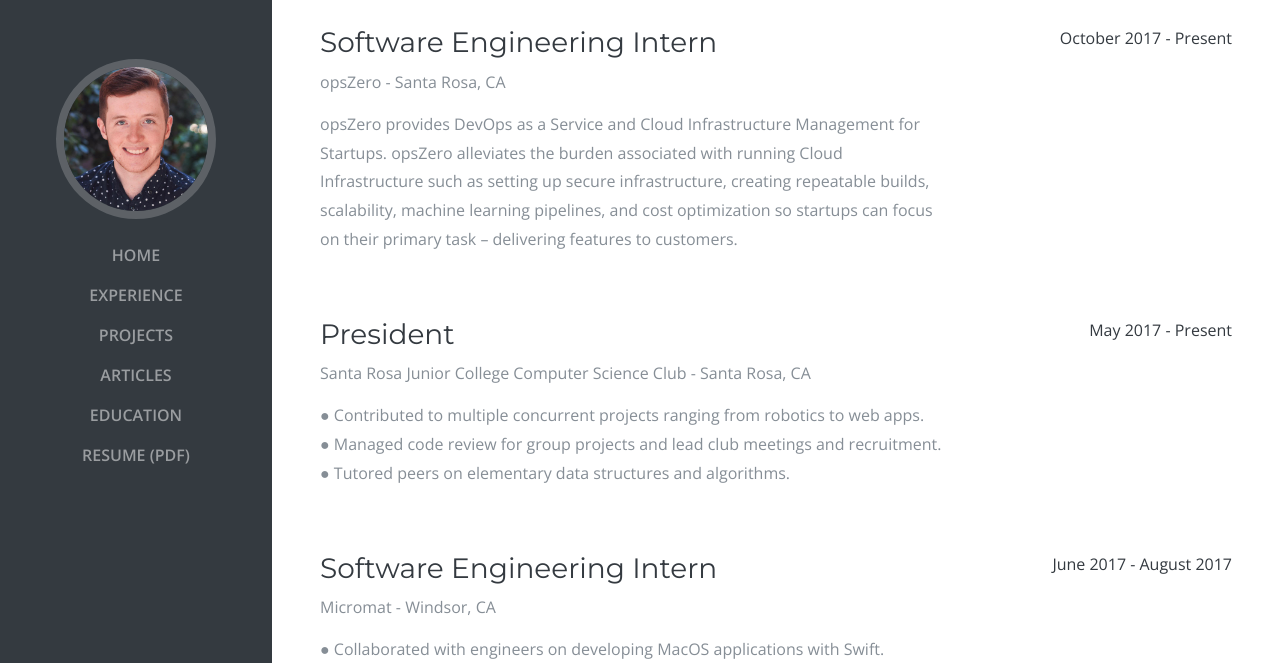
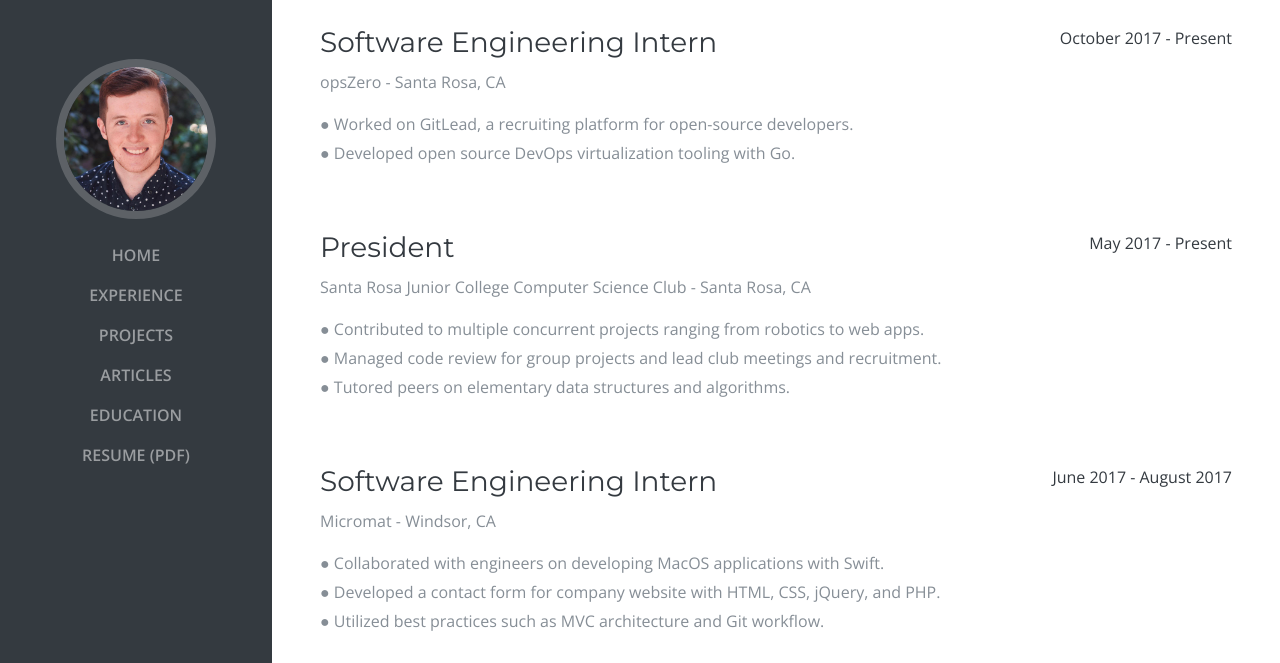
Before and after one commit to Kyle1668/www.kyledevinobrien.com, a plain HTML site: page experience.html in a window 1280 px wide. Shown: the part 137-800 px from the top of the page. Drawn offline with nearby package versions, Linux system fonts and the light colour scheme; a web font is replaced by a local one.

Commit message:
updated experience

```diff
--- a/experience.html
+++ b/experience.html
@@ -75,11 +75,8 @@
                         <h3 class="mb-0">Software Engineering Intern</h3>
                         <div class="subheading mb-3">opsZero - Santa Rosa, CA</div>
                         <p>
-                            opsZero provides DevOps as a Service and Cloud Infrastructure Management for Startups.
-                            opsZero alleviates the burden associated with running Cloud Infrastructure such as
-                            setting up secure infrastructure, creating repeatable builds, scalability, machine
-                            learning pipelines, and cost optimization so startups can focus on their primary
-                            task – delivering features to customers.
+                            ● Worked on GitLead, a recruiting platform for open-source developers. <br>
+                            ● Developed open source DevOps virtualization tooling with Go. <br>
                         </p>
                     </div>
                     <div class="resume-date text-md-right">
```
